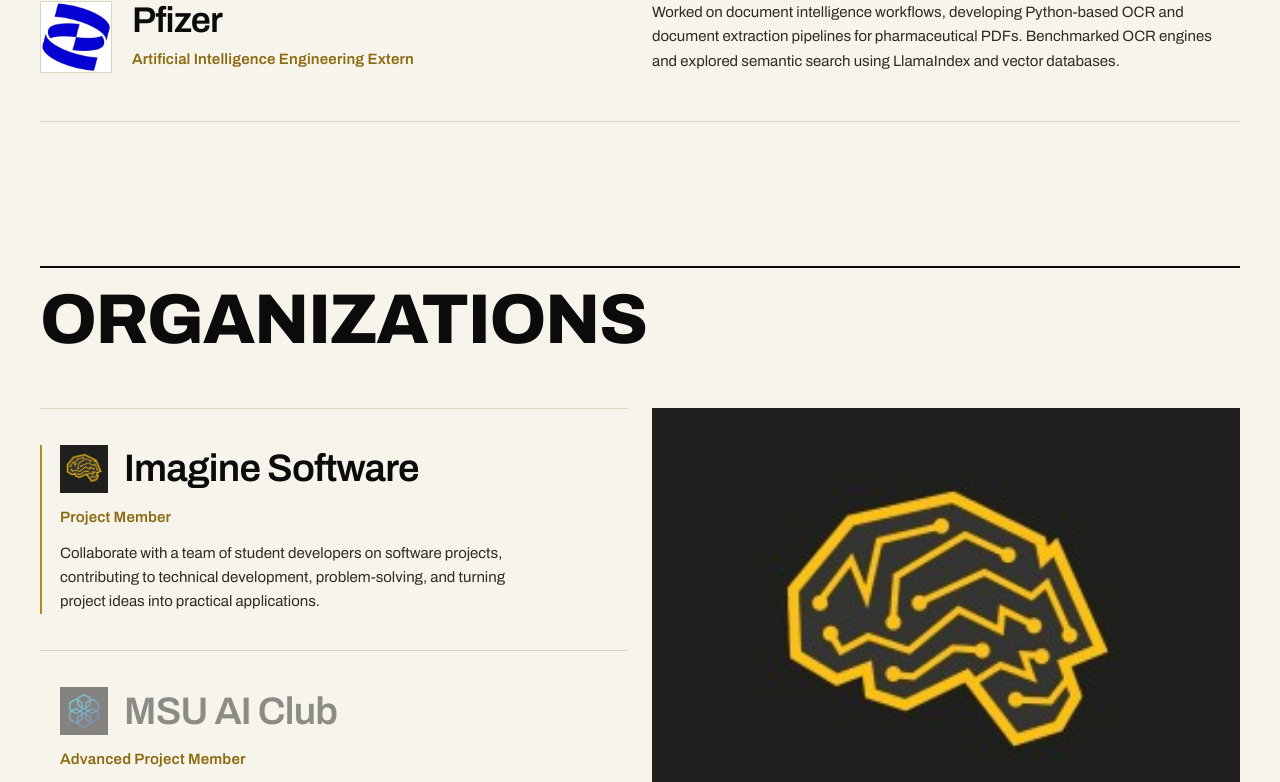
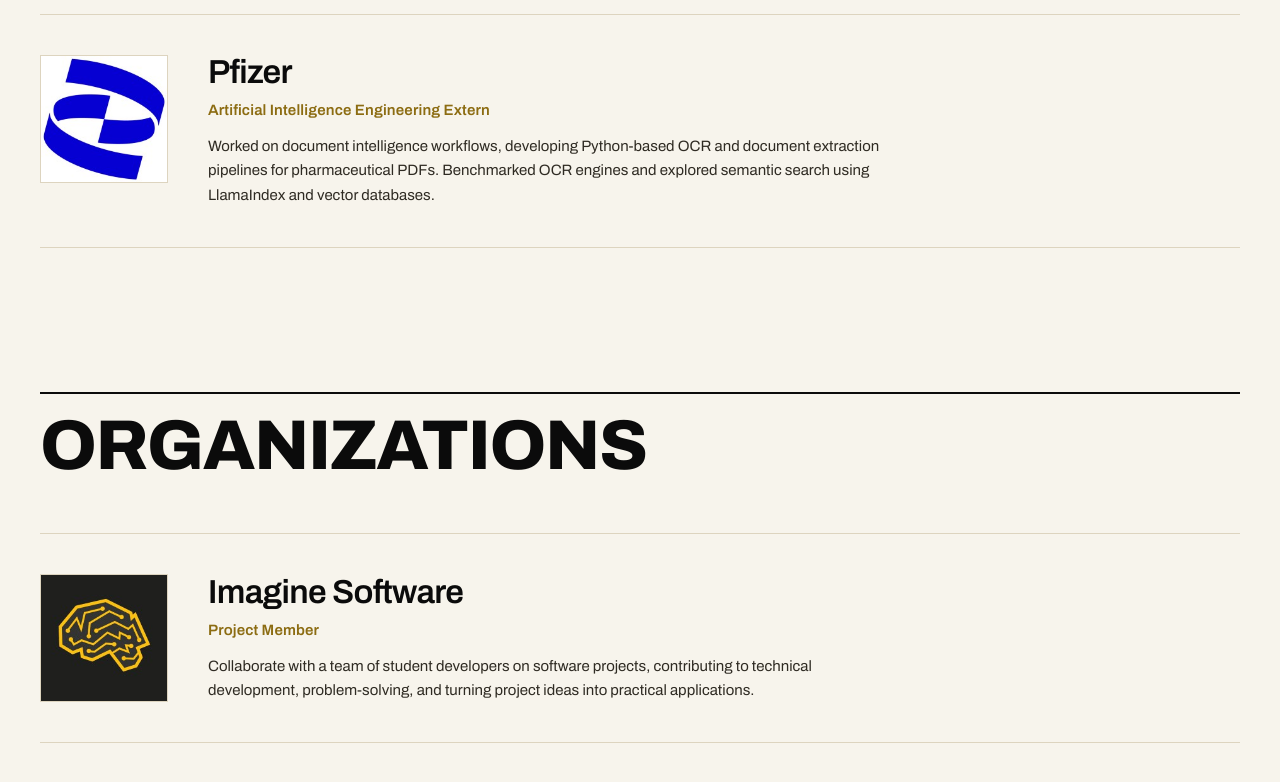
Before and after one commit to vpandhare-25/portfolio, a Next.js app: page / in a window 1280 px wide. Shown: the part 1369-2151 px from the top of the page. Built offline with nearby package versions, Linux system fonts and the light colour scheme.

Commit message:
Show experience and organizations as big logo rows

```diff
--- a/src/components/Experience.tsx
+++ b/src/components/Experience.tsx
@@ -1,41 +1,15 @@
-import Image from "next/image";
 import { experience } from "@/content/site";
+import LogoEntry from "./LogoEntry";
 import SectionHead from "./SectionHead";
 
-// Experience as a ledger: each role is one wide row split by thin rules.
-// Company logo and name on the left with the role beneath, the description on the right.
+// Experience: one row per role, logo on the left and the details to its right.
 export default function Experience() {
   return (
     <section aria-labelledby="experience" className="mx-auto max-w-[1360px] px-5 pt-24 md:px-10 md:pt-36">
       <SectionHead id="experience" title="Experience" />
-
       <ul className="mt-10 md:mt-14">
         {experience.map((job) => (
-          <li
-            key={job.company}
-            className="group grid grid-cols-12 gap-x-6 gap-y-5 border-b border-rule py-9 first:border-t md:py-12"
-          >
-            <div className="col-span-12 flex items-center gap-5 md:col-span-6">
-              <Image
-                src={job.logo}
-                alt={`${job.company} logo`}
-                width={72}
-                height={72}
-                className="size-14 shrink-0 border border-rule object-cover md:size-[72px]"
-              />
-              <div>
-                <h3 className="text-[clamp(1.6rem,2.8vw,2.4rem)] font-semibold leading-[1.05] tracking-[-0.02em] transition-transform duration-300 group-hover:translate-x-1">
-                  {job.company}
-                </h3>
-                <p className="mt-2">
-                  <span className="role-tag">{job.role}</span>
-                </p>
-              </div>
-            </div>
-            <p className="col-span-12 max-w-xl text-[15px] leading-relaxed text-ink-2 md:col-span-6 md:self-center">
-              {job.description}
-            </p>
-          </li>
+          <LogoEntry key={job.company} logo={job.logo} name={job.company} role={job.role} description={job.description} />
         ))}
       </ul>
     </section>
--- /dev/null
+++ b/src/components/LogoEntry.tsx
@@ -0,0 +1,45 @@
+import Image from "next/image";
+
+// One row in Experience or Organizations: a large logo on the left,
+// and the name, role and description stacked to its right.
+// Both sections use this so they look the same.
+export default function LogoEntry({
+  logo,
+  logoBg,
+  name,
+  role,
+  description,
+}: {
+  logo: string;
+  logoBg?: string;
+  name: string;
+  role: string;
+  description: string;
+}) {
+  return (
+    <li className="group flex gap-5 border-b border-rule py-8 first:border-t sm:gap-8 md:gap-10 md:py-10">
+      <div
+        className="relative size-20 shrink-0 overflow-hidden border border-rule sm:size-28 md:size-32"
+        style={logoBg ? { backgroundColor: logoBg } : undefined}
+      >
+        <Image
+          src={logo}
+          alt={`${name} logo`}
+          fill
+          sizes="128px"
+          className="object-cover transition-transform duration-500 group-hover:scale-105"
+        />
+      </div>
+
+      <div className="min-w-0 self-center">
+        <h3 className="text-[clamp(1.5rem,2.6vw,2.25rem)] font-semibold leading-[1.05] tracking-[-0.02em]">
+          {name}
+        </h3>
+        <p className="mt-2">
+          <span className="role-tag">{role}</span>
+        </p>
+        <p className="mt-3 max-w-2xl text-[15px] leading-relaxed text-ink-2">{description}</p>
+      </div>
+    </li>
+  );
+}
--- a/src/components/Organizations.tsx
+++ b/src/components/Organizations.tsx
@@ -1,100 +1,24 @@
-"use client";
-
-import Image from "next/image";
-import { useState } from "react";
 import { organizations } from "@/content/site";
+import LogoEntry from "./LogoEntry";
 import SectionHead from "./SectionHead";
 
-// Organizations as an index with one large frame.
-// Hovering, focusing or tapping an organization swaps the frame to its logo, with a cross-fade.
-// The frame is filled with the logo's own background color so the logo sits in it seamlessly.
+// Organizations: same layout as Experience, logo on the left and the details to its right.
 export default function Organizations() {
-  const [active, setActive] = useState(0);
-
   return (
     <section aria-labelledby="organizations" className="mx-auto max-w-[1360px] px-5 pt-24 md:px-10 md:pt-36">
       <SectionHead id="organizations" title="Organizations" />
-
-      <div className="mt-10 grid grid-cols-12 gap-x-6 gap-y-8 md:mt-14">
-        {/* The frame: sticky on desktop so it stays in view beside the list. */}
-        <figure className="col-span-12 md:sticky md:top-20 md:col-span-6 md:col-start-7 md:row-start-1 md:self-start">
-          <div className="relative aspect-[4/3] w-full overflow-hidden">
-            {organizations.map((org, i) => (
-              <div
-                key={org.name}
-                aria-hidden={i !== active}
-                style={{ backgroundColor: org.logoBg }}
-                className={`absolute inset-0 grid place-items-center transition-opacity duration-500 ${
-                  i === active ? "opacity-100" : "opacity-0"
-                }`}
-              >
-                <div className="relative aspect-square h-full">
-                  <Image
-                    src={org.logo}
-                    alt={`${org.name} logo`}
-                    fill
-                    sizes="(min-width: 768px) 36vw, 75vw"
-                    className="object-contain"
-                  />
-                </div>
-              </div>
-            ))}
-          </div>
-          <figcaption className="mt-3 font-mono text-[11px] uppercase tracking-[0.1em] text-muted">
-            {organizations[active].name}
-          </figcaption>
-        </figure>
-
-        <ul className="col-span-12 md:col-span-6 md:row-start-1">
-          {organizations.map((org, i) => {
-            const on = i === active;
-            return (
-              <li key={org.name} className="border-b border-rule first:border-t">
-                <button
-                  type="button"
-                  onMouseEnter={() => setActive(i)}
-                  onFocus={() => setActive(i)}
-                  onClick={() => setActive(i)}
-                  aria-pressed={on}
-                  className="relative block w-full py-7 pl-5 text-left md:py-9"
-                >
-                  {/* Gold bar marks the organization whose logo is showing. */}
-                  <span
-                    aria-hidden
-                    className={`absolute inset-y-7 left-0 w-[2px] origin-top bg-signal transition-transform duration-300 md:inset-y-9 ${
-                      on ? "scale-y-100" : "scale-y-0"
-                    }`}
-                  />
-                  <span className="flex items-center gap-4">
-                    <Image
-                      src={org.logo}
-                      alt=""
-                      width={48}
-                      height={48}
-                      className={`size-11 shrink-0 object-cover transition-opacity duration-300 md:size-12 ${
-                        on ? "opacity-100" : "opacity-50"
-                      }`}
-                    />
-                    <span
-                      className={`block text-[clamp(1.6rem,3vw,2.5rem)] font-semibold leading-[1.05] tracking-[-0.02em] transition-colors duration-300 ${
-                        on ? "text-ink" : "text-ink/45"
-                      }`}
-                    >
-                      {org.name}
-                    </span>
-                  </span>
-                  <span className="mt-3 block">
-                    <span className="role-tag">{org.role}</span>
-                  </span>
-                  <span className="mt-3 block max-w-md text-[15px] leading-relaxed text-ink-2">
-                    {org.description}
-                  </span>
-                </button>
-              </li>
-            );
-          })}
-        </ul>
-      </div>
+      <ul className="mt-10 md:mt-14">
+        {organizations.map((org) => (
+          <LogoEntry
+            key={org.name}
+            logo={org.logo}
+            logoBg={org.logoBg}
+            name={org.name}
+            role={org.role}
+            description={org.description}
+          />
+        ))}
+      </ul>
     </section>
   );
 }
```
Also changed, not shown: 1 other file (tests, documents, lock files or other folders).
